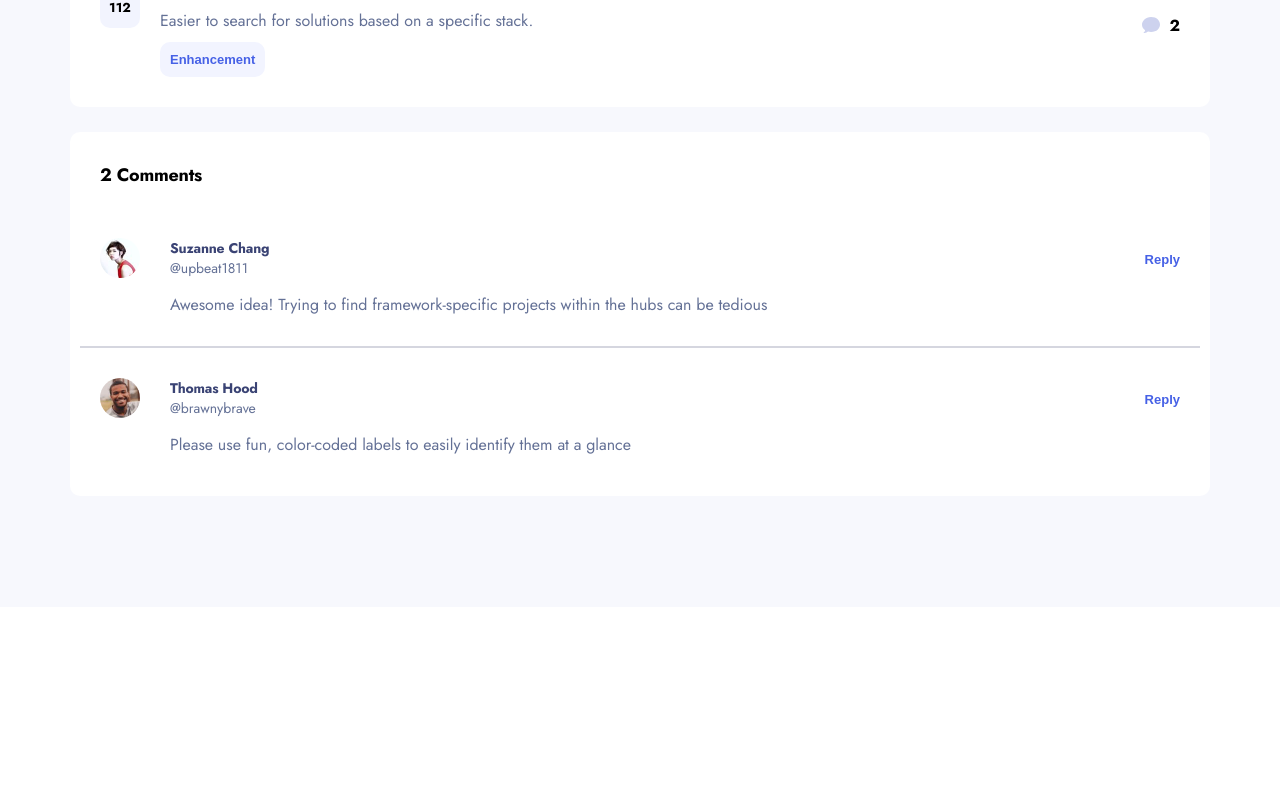
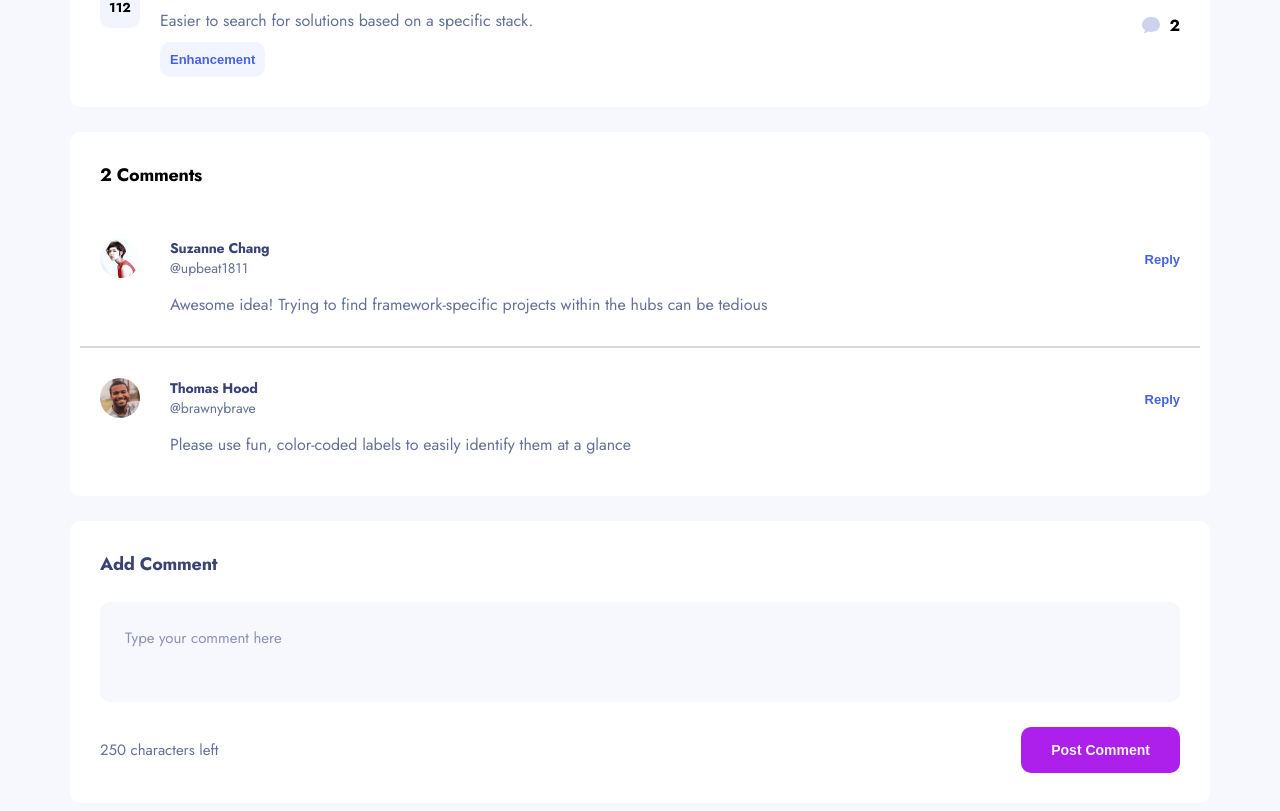
Before and after one commit to curlos/product-feedback-app, a Next.js app: page /feedback/1 in a window 1280 px wide. Shown: the part 193-1004 px from the top of the page. Before the commit the page ends 800 px from the top, so only its background shows below. Built offline with nearby package versions, Linux system fonts and the light colour scheme.

Commit message:
Added new comment form

```diff
--- /dev/null
+++ b/components/NewCommentForm.js
@@ -0,0 +1,29 @@
+import React, { useState } from 'react'
+import styles from '../styles/NewCommentForm.module.scss'
+
+const NewCommentForm = () => {
+  const MAX_CHAR_LEN = 250
+  const [content, setContent] = useState('')
+
+  return (
+    <div className={styles.container}>
+      <h3>Add Comment</h3>
+      <textarea placeholder="Type your comment here" value={content} onChange={(e) => {
+        if (e.target.value.length <= MAX_CHAR_LEN) {
+          setContent(e.target.value)
+        } else {
+          setContent(e.target.value.slice(0,250))
+        }
+      }} />
+
+      <div className={styles.bottomRow}>
+        <div>
+          {MAX_CHAR_LEN - content.length} characters left
+        </div>
+        <button>Post Comment</button>
+      </div>
+    </div>
+  )
+}
+
+export default NewCommentForm
--- a/pages/feedback/[id].js
+++ b/pages/feedback/[id].js
@@ -6,6 +6,7 @@ import { getData } from '../../utils/getData'
 import Feedback from '../../components/Feedback'
 import CommentList from '../../components/CommentList'
 import styles from '../../styles/FeedbackDetailsPage.module.scss'
+import NewCommentForm from '../../components/NewCommentForm'
 
 const FeedbackDetail = () => {
   const router = useRouter()
@@ -36,6 +37,8 @@ const FeedbackDetail = () => {
         <Feedback suggestion={suggestion} />
 
         <CommentList comments={suggestion.comments} />
+
+        <NewCommentForm />
       </div>
     ) : (
       <div>Loading...</div>
--- /dev/null
+++ b/styles/NewCommentForm.module.scss
@@ -0,0 +1,57 @@
+.container {
+  display: flex;
+  flex-direction: column;
+  gap: 25px;
+  background-color: #FFFFFF;
+  padding: 30px;
+  margin-top: 25px;
+  border-radius: 10px;
+
+  h3 {
+    font-size: 18px;
+    font-weight: bold;
+    color: #3A4374;
+    letter-spacing: -0.25px;
+  }
+
+  textarea {
+    font-size: 15px;
+    font-family: Jost;
+    border: none;
+    background-color: #F7F8FD;
+    color: #8C92B3;
+    resize: none;
+    border-radius: 10px;
+    width: 100%;
+    padding: 25px;
+    height: 100px;
+
+    &::placeholder {
+      color: #8C92B3;
+    }
+  }
+
+  .bottomRow {
+    display: flex;
+    justify-content: space-between;
+    align-items: center;
+
+    div {
+      font-size: 15px;
+      color: #647196;
+    }
+
+    button {
+      display: flex;
+      align-items: flex-end;
+      gap: 2px;
+      background-color: #AD1FEA;
+      color: #F2F4FE;
+      border: none;
+      border-radius: 10px;
+      padding: 15px 30px;
+      font-size: 14px;
+      font-weight: bold;
+    }
+  }
+}
```
